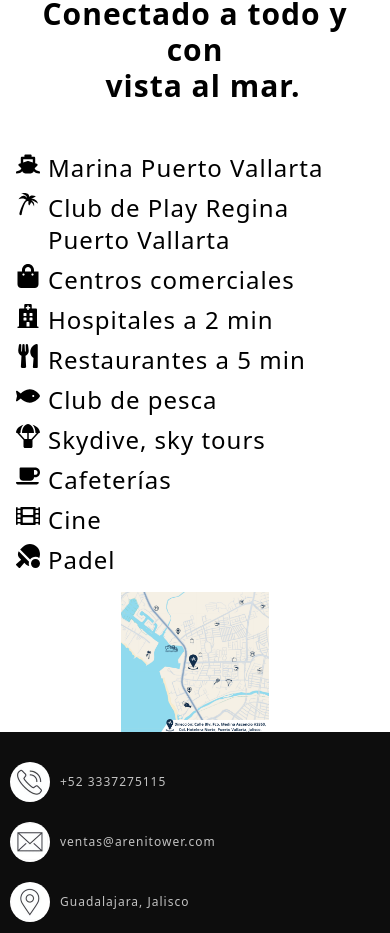
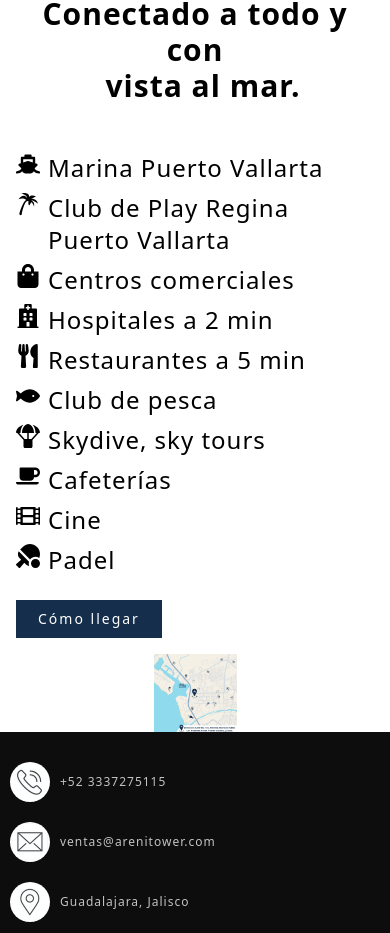
Before and after one commit to GrijalvaMarco/arenitower, a React (Vite) app: page /contact in a window 390 px wide. Shown: the part 1632-2565 px from the top of the page. Built offline with nearby package versions, Linux system fonts and the light colour scheme.

Commit message:
make small changes to main, typology and contact pages

```diff
--- a/src/components/Amenities.jsx
+++ b/src/components/Amenities.jsx
@@ -12,7 +12,7 @@
 
 function Amenities() {
   return (
-    <div className="bg-secondary text-white py-10">
+    <div className="bg-primary text-white py-10">
       <div className="container mx-auto">
         <h2 className="text-3xl font-bold text-center mb-8">Areas</h2>
         <div className="grid grid-cols-1 sm:grid-cols-2 md:grid-cols-3 lg:grid-cols-6 gap-6">
--- a/src/components/Map.jsx
+++ b/src/components/Map.jsx
@@ -2,8 +2,13 @@
 import { FaShip, FaShoppingBag, FaHospital, FaUtensils, FaFish, FaParachuteBox, FaCoffee, FaFilm, FaTableTennis } from "react-icons/fa";
 import { GiPalmTree } from "react-icons/gi";
 import image from "../Assets/areni-location.png";
+import Button from "./Button";
 
 function MapComponent() {
+  const handleMapClick = () => {
+    window.open("https://www.google.com/maps?q=Av.+Francisco+Medina+Ascencio+2860,+Zona+Hotelera+Nte.,+48314+Puerto+Vallarta,+Jal.&z=15", "_blank", "noopener,noreferrer");
+  };
+
   return (
     <div className="h-screen flex flex-col sm:flex-row bg-white">
       <div className="sm:w-2/5 w-full p-4 z-10 relative flex flex-col justify-center items-center">
@@ -12,6 +17,7 @@
           <span className="text-3xl font-bold block">Conectado a todo y con</span>
           <span className="text-3xl font-bold block ml-4">vista al mar.</span>
         </p>
+        <div className="w-full max-w-md">
           <ul className="mt-4 space-y-2 text-2xl">
             <li className="flex items-start text-2xl">
               <FaShip className="w-6 h-6 mr-2 flex-shrink-0" />
@@ -54,18 +60,16 @@
               Padel
             </li>
           </ul>
+          <div className="mt-6 text-white">
+            <Button onClick={handleMapClick}>Cómo llegar</Button>
           </div>
-      <a
-        href="https://www.google.com/maps?q=Av.+Francisco+Medina+Ascencio+2860,+Zona+Hotelera+Nte.,+48314+Puerto+Vallarta,+Jal.&z=15"
-        target="_blank"
-        rel="noopener noreferrer"
-        className="sm:w-3/5 w-full h-64 sm:h-auto bg-contain bg-no-repeat bg-center relative group"
+        </div>
+      </div>
+      <div
+        className="sm:w-3/5 w-full h-64 sm:h-auto bg-contain bg-no-repeat bg-center relative"
         style={{ backgroundImage: `url(${image})` }}
       >
-        <div className="absolute inset-0 bg-black bg-opacity-30 opacity-0 group-hover:opacity-100 sm:hidden flex items-start justify-center transition-opacity duration-300 ease-in-out">
-          <span className="text-white text-2xl font-bold mt-4 group-hover:scale-110 transform transition-transform duration-300">Click</span>
       </div>
-      </a>
     </div>
   );
 }
--- a/src/components/TypologyDetails.tsx
+++ b/src/components/TypologyDetails.tsx
@@ -1,5 +1,5 @@
 import React from 'react';
-import { MdBed } from "react-icons/md";
+import { MdBed, MdClose } from "react-icons/md";
 import { FaBath } from "react-icons/fa";
 import { GiCookingPot } from "react-icons/gi";
 import { FaCouch } from "react-icons/fa";
@@ -12,10 +12,10 @@
         <div className="fixed inset-0 flex items-center justify-center z-50 text-white">
             <div className="bg-secondary w-full max-w-full h-[90vh] p-6 rounded shadow-lg relative overflow-y-auto mx-4 transition-transform transform scale-95 opacity-0 animate-fade-in">
                 <button
-                    className="absolute top-4 right-4 bg-red-500 text-white px-3 py-1 rounded hover:bg-red-600"
+                    className="absolute top-4 right-4 text-primary p-2 rounded-full hover:bg-primary hover:text-white hover:border-primary transition-all duration-300 ease-in-out border-2 border-gray-300 group"
                     onClick={onClose}
                 >
-                    Close
+                    <MdClose size={24} className="transform group-hover:rotate-45 transition-transform duration-500" />
                 </button>
                 <div className="grid grid-cols-1 md:grid-cols-2 gap-6">
                     <img
--- a/src/pages/Home.jsx
+++ b/src/pages/Home.jsx
@@ -7,12 +7,13 @@
 import TypologySection from "../components/home/TypologySection";
 import WhatsAppButton from "../components/WhatsAppButton";
 import CarouselBanner from "../components/home/CarouselBanner";
+import Amenities from "../components/Amenities";
 
 function Home() {
   return (
     <div>
       <BannerSection />
-      <ClientTestimonials />
+      <Amenities />
       <ProjectsSection />
       <TypologySection />
       <CarouselBanner />
--- a/src/pages/Typologies.tsx
+++ b/src/pages/Typologies.tsx
@@ -10,9 +10,8 @@
 
     return (
         <div className="bg-secondary">
-            <HeroSection image={image} text={"Tipologías"} />
+            <HeroSection image={image} text={"TIPOLOGÍAS"} />
             <ClientTestimonials />
-            <Amenities />
             <Typologies typologies={tipologyData} />
         </div>
     );
```
Lines whose indentation alone changed are shown as unchanged.
